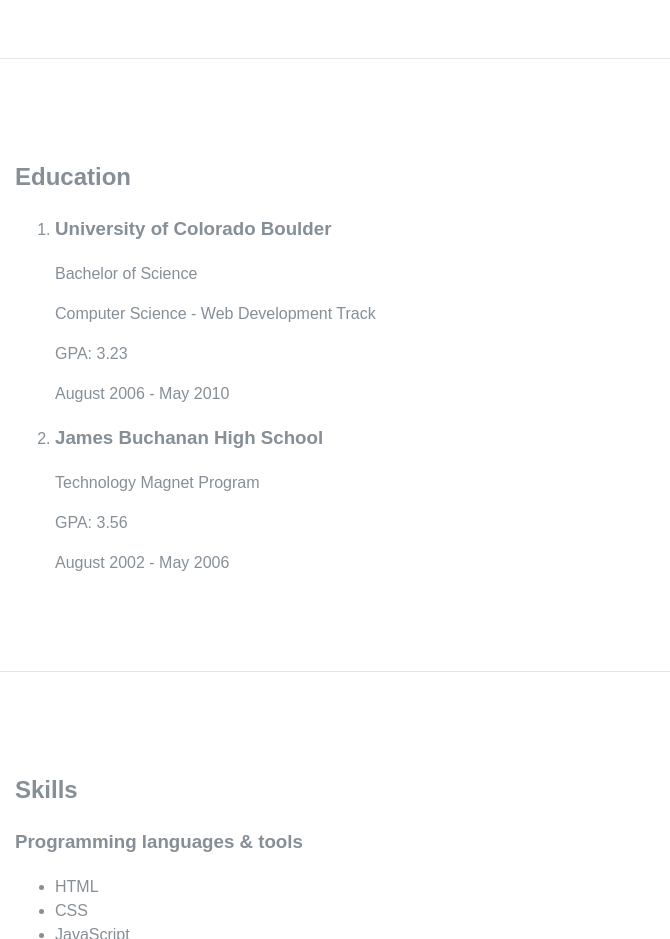
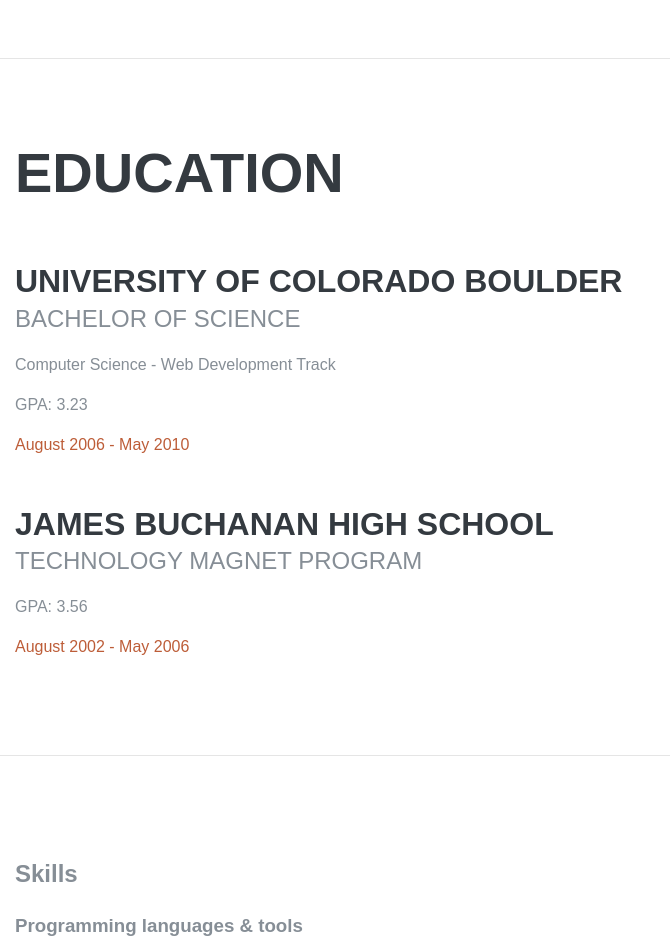
Before and after one commit to kevcomedia/blackrock-resume-clone, a plain HTML site: page index.html in a window 1280 px wide. Shown: the part 2060-2999 px from the top of the page, without its empty margins (0-670 px from the left). Drawn offline with Linux system fonts and the light colour scheme; a web font is replaced by a local one.

Commit message:
Write education styles

```diff
--- a/index.html
+++ b/index.html
@@ -85,7 +85,7 @@
 
     <section class="experience" id="experience">
       <h2 class="heading">Experience</h2>
-      <ol class="experience-list">
+      <ol class="list">
         <li>
           <div>
             <h3 class="heading">Senior Web Developer</h3>
@@ -122,24 +122,24 @@
     </section>
 
     <section class="education" id="education">
-      <h2>Education</h2>
-      <ol>
+      <h2 class="heading">Education</h2>
+      <ol class="list">
         <li>
           <div>
-            <h3>University of Colorado Boulder</h3>
-            <p>Bachelor of Science</p>
+            <h3 class="heading">University of Colorado Boulder</h3>
+            <p class="subheading">Bachelor of Science</p>
             <p>Computer Science - Web Development Track</p>
             <p>GPA: 3.23</p>
           </div>
-          <p><time>August 2006</time> - <time>May 2010</time></p>
+          <p class="accented"><time>August 2006</time> - <time>May 2010</time></p>
         </li>
         <li>
           <div>
-            <h3>James Buchanan High School</h3>
-            <p>Technology Magnet Program</p>
+            <h3 class="heading">James Buchanan High School</h3>
+            <p class="subheading">Technology Magnet Program</p>
             <p>GPA: 3.56</p>
           </div>
-          <p><time>August 2002</time> - <time>May 2006</time></p>
+          <p class="accented"><time>August 2002</time> - <time>May 2006</time></p>
         </li>
       </ol>
     </section>
--- a/main.css
+++ b/main.css
@@ -67,6 +67,18 @@
   margin-bottom: var(--subheading-margin-bottom, 0);
 }
 
+.list {
+  --heading-margin-bottom: 0;
+  --heading-size: 2em;
+  list-style: none;
+  margin: 0;
+  padding: 0;
+}
+
+.list li:not(:last-child) {
+  margin-bottom: 3em;
+}
+
 .accented {
   color: var(--color-accent);
 }
@@ -100,15 +112,3 @@
   margin: 2em 0 0;
   padding: 0;
 }
-
-.experience-list {
-  --heading-margin-bottom: 0;
-  --heading-size: 2em;
-  list-style: none;
-  margin: 0;
-  padding: 0;
-}
-
-.experience-list li:not(:last-child) {
-  margin-bottom: 3em;
-}
```
